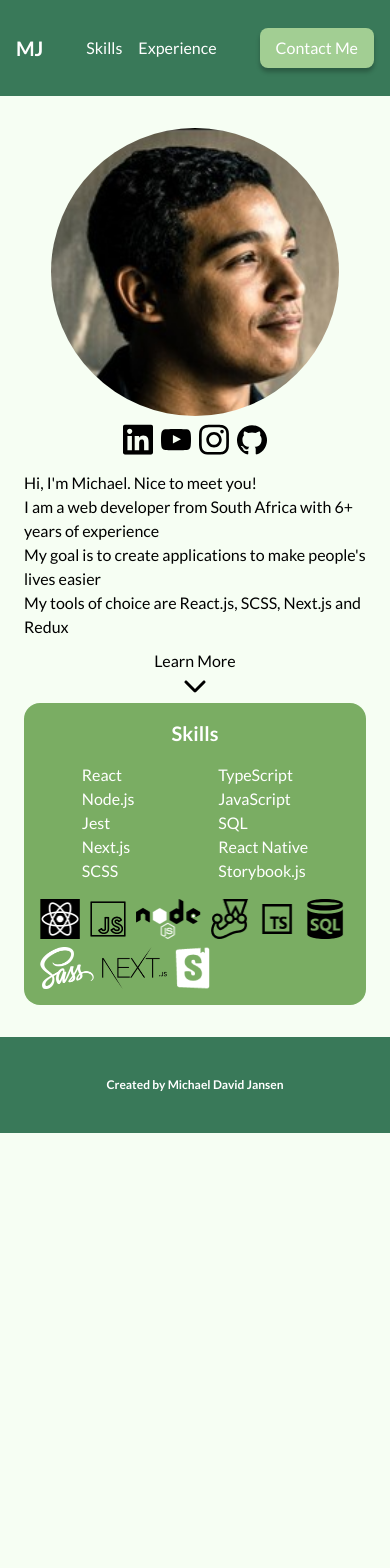
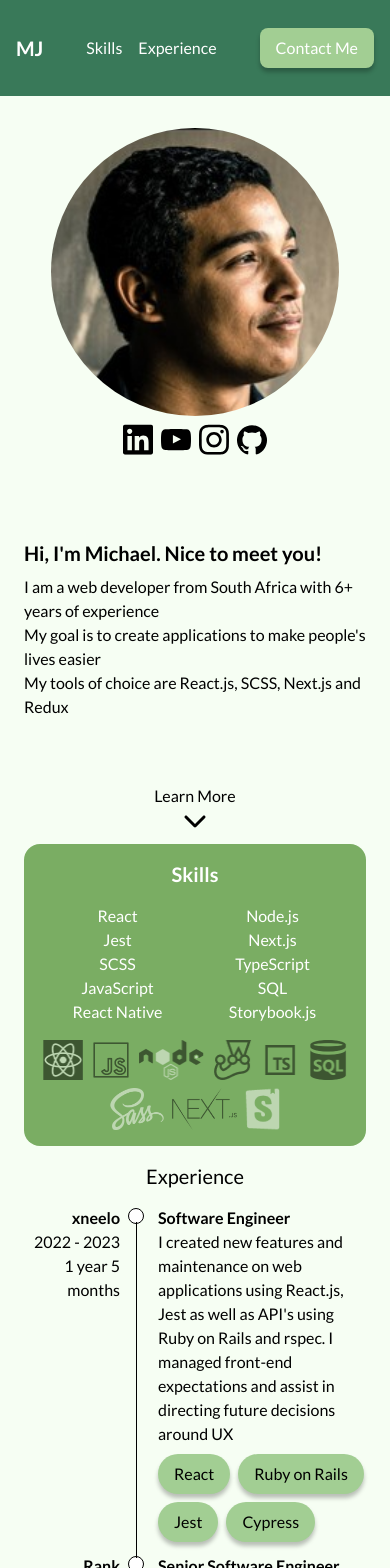
Before and after one commit to MichaelDJansen/personal-site, a Next.js app: page / in a window 390 px wide. Shown: the top 1568 px of the page. Before the commit the page ends 1133 px from the top, so only its background shows below. Built offline with nearby package versions, Linux system fonts and the light colour scheme.

Commit message:
Finished basic mobile version

```diff
--- a/src/app/components/Header/Header.tsx
+++ b/src/app/components/Header/Header.tsx
@@ -11,7 +11,9 @@ const Header: React.FC<THeaderProps> = ({ className }) => (
       <a href="#">Skills</a>
       <a href="#">Experience</a>
     </nav>
-    <Button text="Contact Me" />
+    <a href="mailto:michaeldjansen35@gmail.com">
+      <Button text="Contact Me" />
+    </a>
   </div>
 );
 
--- /dev/null
+++ b/src/app/components/Tag/Tag.tsx
@@ -0,0 +1,12 @@
+type TTagProps = {
+    text: string;
+    className?: string;
+  };
+
+  const Tag: React.FC<TTagProps>  = ({ text }) => (
+    <div className="inline-flex bg-primary text-black px-4 py-2 rounded-full shadow-button">
+      {text}
+    </div>
+  );
+
+  export default Tag;
--- /dev/null
+++ b/src/app/components/Timeline/Timeline.tsx
@@ -0,0 +1,13 @@
+import TimelineItem, { TTimelineItemProps } from "./TimelineItem/TimelineItem";
+
+type TTimelineProps = {
+    items: Array<TTimelineItemProps>
+};
+
+const Timeline: React.FC<TTimelineProps>  = ({ items }) => (
+    <div className="timeline flex flex-col gap-3">
+        {items.map(item => <TimelineItem {...item}/>)}
+    </div>
+);
+
+export default Timeline;
--- /dev/null
+++ b/src/app/components/Timeline/TimelineItem/TimelineItem.tsx
@@ -0,0 +1,42 @@
+import Tag from "../../Tag/Tag";
+
+export type TTimelineItemProps = {
+    companyName: string,
+    companyYears: string,
+    companyDuration: string,
+    jobPosition: string,
+    jobDescription: string,
+    jobSkills: Array<string>,
+};
+
+const TimelineItem: React.FC<TTimelineItemProps>  = ({
+    companyName,
+    companyDuration,
+    companyYears,
+    jobDescription,
+    jobPosition,
+    jobSkills
+ }) => (
+    <div className="timeline-item grid grid-cols-[1fr_30px_2fr]">
+        <div className='left-hand-side flex flex-col items-end text-right pr-2'>
+            <strong className='company-name'>{companyName}</strong>
+            <p className="company-duration">{companyYears}</p>
+            <p className="company-years">{companyDuration}</p>
+        </div>
+        <div className="divider w-8">
+            <span className="circle h-4 w-4 bg-white border border-black rounded-[50%] inline-block" />
+            <div className="vertical-line border-l border-l-black h-full relative -top-2 left-2"/>
+        </div>
+        <div className="right-hand-side">
+            <strong className="company-position">{jobPosition}</strong>
+            <p className="company-description">
+                {jobDescription}
+            </p>
+            <div className="company-skills flex gap-2 flex-wrap mt-2">
+                {jobSkills.map(skill => <Tag text={skill}/>)}
+            </div>
+        </div>
+    </div>
+);
+
+export default TimelineItem;
--- /dev/null
+++ b/src/app/constants.ts
@@ -0,0 +1,65 @@
+import { TTimelineItemProps } from "./components/Timeline/TimelineItem/TimelineItem";
+
+export const JOBS: Array<TTimelineItemProps> = [
+    {
+        companyName: 'xneelo',
+        companyDuration: '1 year 5 months',
+        companyYears: '2022 - 2023',
+        jobPosition: 'Software Engineer',
+        jobDescription: 'I created new features and maintenance on web applications using React.js, Jest as well as API\'s using Ruby on Rails and rspec. I managed front-end expectations and assist in directing future decisions around UX',
+        jobSkills: ['React', 'Ruby on Rails', 'Jest', 'Cypress'],
+    },
+    {
+        companyName: 'Rank Interactive',
+        companyDuration: '1 year 5 months',
+        companyYears: '2022 - 2023',
+        jobPosition: 'Senior Software Engineer',
+        jobDescription: 'I bring new features from design to production, mentor junior developers, collaborate with UX design and keep the web application modern and standardized',
+        jobSkills: ['React', 'TypeScript', 'GraphQL', 'Storybook'],
+    },
+    {
+        companyName: 'Rank Interactive',
+        companyDuration: '1 year 7 months',
+        companyYears: '2020 - 2022',
+        jobPosition: 'Software Engineer',
+        jobDescription: 'I create features for web applications using modern JavaScript frameworks and libraries',
+        jobSkills: ['React', 'SCSS', 'Jest', 'Storybook.js'],
+    },
+    {
+        companyName: 'Afrozaar',
+        companyDuration: '2 years 10 months',
+        companyYears: '2018 - 2020',
+        jobPosition: 'JavaScript Developer',
+        jobDescription: 'I created various web applications using Typescript, modern JavaScript frameworks and libraries and deploying them to AWS cloud infrastructure',
+        jobSkills: ['React', 'TypeScript', 'AWS', 'Next.JS'],
+    },
+    {
+        companyName: 'OurHood',
+        companyDuration: '1 year 5 months',
+        companyYears: '2016 - 2018',
+        jobPosition: 'Software Developer',
+        jobDescription: 'I maintained web applications using JavaScript and deploying to AWS cloud infrastructure and various application stores(Play Store, App Store)',
+        jobSkills: ['JavaScript', 'Node.js', 'AWS', 'React Native'],
+    },
+    {
+        companyName: 'Woolworths',
+        companyDuration: '1year 2months',
+        companyYears: '2015 - 2016',
+        jobPosition: 'IT Contractor',
+        jobDescription: 'I analysed trends in incidents, requests and changes using the MS Office Suite. I also applied data fixes using SQL',
+        jobSkills: ['Oracle SQL', 'Word', 'Visio', 'Oracle APEX']
+    },
+];
+
+export const SKILLS: Array<string> = [
+    "React",
+    "Node.js",
+    "Jest",
+    "Next.js",
+    "SCSS",
+    "TypeScript",
+    "JavaScript",
+    "SQL",
+    "React Native",
+    "Storybook.js",
+]
--- a/src/app/page.tsx
+++ b/src/app/page.tsx
@@ -1,10 +1,12 @@
 import Image from 'next/image'
 import Link from 'next/link'
+import Timeline from './components/Timeline/Timeline';
+import { JOBS, SKILLS } from './constants';
 
 const Home = () => {
   return (
     <main className="flex flex-col items-center justify-between px-6 py-8 bg-quarternary">
-      <section className="hero-section flex flex-col w-full justify-between gap-4">
+      <section className="hero-section flex flex-col w-full justify-between gap-4 h-[calc(100vh_-_128px)]">
         <div className="hero-image-section flex items-center justify-center flex-col">
           <Image src="/assets/michael-pp.jpeg" className="rounded-full" alt="hero-avatar" width={288} height={288}/>
           <div className="flex items-center justify-center gap-2 mt-2">
@@ -21,7 +23,7 @@ const Home = () => {
           </div>
         </div>
         <section className="hero-description">
-          <h1 className="hero-description-heading">Hi, I'm Michael. Nice to meet you!</h1>
+          <h1 className="hero-description-heading text-xl font-bold my-2">Hi, I'm Michael. Nice to meet you!</h1>
           <div className="hero-description-text">
             <p>I am a web developer from South Africa with 6+ years of experience</p>
             <p>My goal is to create applications to make people's lives easier</p>
@@ -37,24 +39,11 @@ const Home = () => {
       </section>
       <section id="skills-section" className="flex flex-col items-center bg-tertiary w-full text-white rounded-2xl gap-4 p-4">
         <h2 className='text-xl font-bold'>Skills</h2>
-        <section className="skill-names flex justify-around w-full">
-          <div>
-            <p>React</p>
-            <p>Node.js</p>
-            <p>Jest</p>
-            <p>Next.js</p>
-            <p>SCSS</p>
-          </div>
-          <div>
-            <p>TypeScript</p>
-            <p>JavaScript</p>
-            <p>SQL</p>
-            <p>React Native</p>
-            <p>Storybook.js</p>
-          </div>
+        <section className="skill-names grid grid-cols-2 w-full text-center">
+          {SKILLS.map(skill => <p>{skill}</p>)}
         </section>
         <div className="skill-logo-container w-full overflow-hidden">
-          <section className="skills-logos flex row gap-2 flex-1 flex-wrap">
+          <section className="skills-logos flex row gap-2 flex-1 flex-wrap justify-center opacity-50">
             <Image src="/assets/technology-logos/react.png" alt="react-logo" width={40} height={40} />
             <Image src="/assets/technology-logos/js.png" alt="javascript-logo" width={40} height={40} />
             <Image src="/assets/technology-logos/node.png" alt="nodejs-logo" width={65} height={40} />
@@ -67,6 +56,12 @@ const Home = () => {
           </section>
         </div>
       </section>
+      <section id="experience-section">
+        <h2 className="section-header text-center text-xl text-bold m-4">
+          Experience
+        </h2>
+        <Timeline items={JOBS} />
+      </section>
     </main>
   )
 };
```
